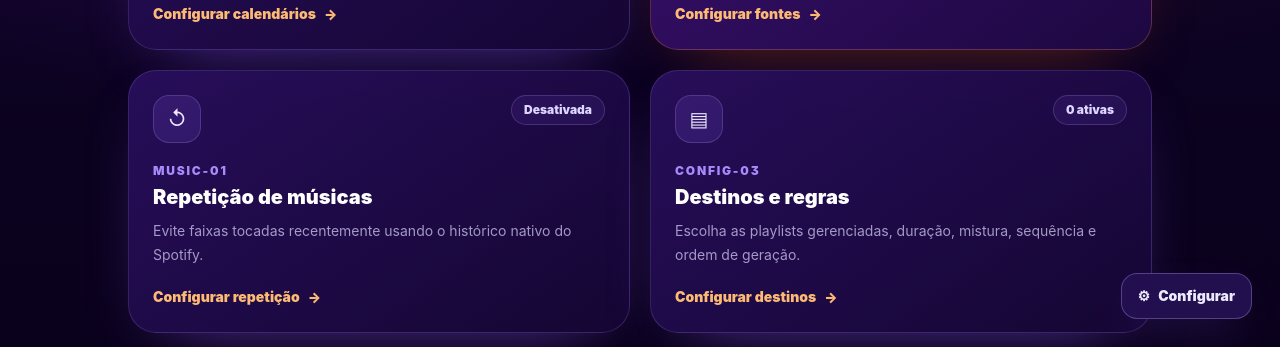
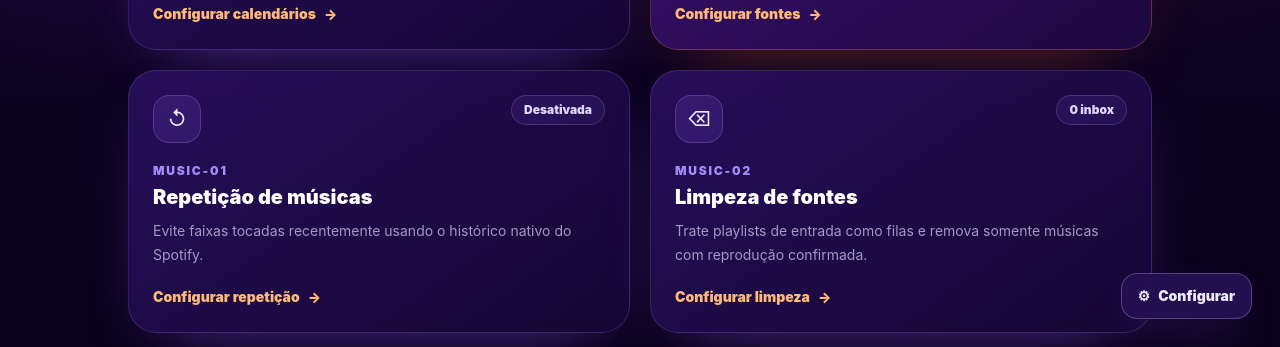
Before and after one commit to marksborn/sonoriza, a Next.js app: page /dashboard/configuracao in a window 1280 px wide. Shown: the part 453-800 px from the top of the page. Built offline with nearby package versions, Linux system fonts and the light colour scheme; no server answers; the database is empty; sample sign-in values are in the browser's storage.

Commit message:
feat: expose music inbox cleanup configuration (#35)

```diff
--- a/src/app/dashboard/configuracao/page.tsx
+++ b/src/app/dashboard/configuracao/page.tsx
@@ -1,3 +1,4 @@
+import { MusicSourceRetentionMode } from "@prisma/client";
 import Link from "next/link";
 import { redirect } from "next/navigation";
 
@@ -8,7 +9,8 @@ export default async function ConfigurationHubPage() {
   const session = await auth();
   if (!session?.user?.id) redirect("/");
 
-  const [calendarCount, sourceCount, targetCount, musicPolicy] = await Promise.all([
+  const [calendarCount, sourceCount, targetCount, musicPolicy, cleanupInboxCount] =
+    await Promise.all([
       prisma.calendarSelection.count({
         where: { userId: session.user.id, selected: true },
       }),
@@ -21,6 +23,12 @@ export default async function ConfigurationHubPage() {
       prisma.musicPlaybackPolicy.findUnique({
         where: { userId: session.user.id },
         select: { enabled: true, windowValue: true, windowUnit: true },
+      }),
+      prisma.sourcePlaylist.count({
+        where: {
+          userId: session.user.id,
+          musicRetentionMode: MusicSourceRetentionMode.REMOVE_AFTER_PLAYED,
+        },
       }),
     ]);
 
@@ -133,6 +141,30 @@ export default async function ConfigurationHubPage() {
           </Link>
 
           <Link
+            href="/dashboard/configuracao/limpeza"
+            className="group rounded-[1.75rem] border border-violet-400/20 bg-[linear-gradient(145deg,rgba(42,15,94,0.92),rgba(22,6,53,0.94))] p-6 shadow-[0_24px_70px_-40px_rgba(139,92,246,0.75)] transition hover:-translate-y-0.5 hover:border-violet-300/40"
+          >
+            <div className="flex items-start justify-between gap-4">
+              <span className="flex h-12 w-12 items-center justify-center rounded-2xl border border-violet-300/20 bg-violet-500/15 text-xl text-violet-100">
+                ⌫
+              </span>
+              <span className="rounded-full border border-violet-300/20 bg-violet-500/10 px-3 py-1.5 text-xs font-black text-violet-200">
+                {cleanupInboxCount} inbox
+              </span>
+            </div>
+            <p className="mt-5 text-xs font-black uppercase tracking-[0.15em] text-violet-400">
+              MUSIC-02
+            </p>
+            <h2 className="mt-1 text-xl font-black">Limpeza de fontes</h2>
+            <p className="mt-2 text-sm leading-6 text-violet-200/70">
+              Trate playlists de entrada como filas e remova somente músicas com reprodução confirmada.
+            </p>
+            <span className="mt-5 inline-flex items-center gap-2 text-sm font-black text-orange-300 transition group-hover:gap-3">
+              Configurar limpeza <span aria-hidden="true">→</span>
+            </span>
+          </Link>
+
+          <Link
             href="/dashboard/configuracao/destinos"
             className="group rounded-[1.75rem] border border-violet-400/20 bg-[linear-gradient(145deg,rgba(42,15,94,0.92),rgba(22,6,53,0.94))] p-6 shadow-[0_24px_70px_-40px_rgba(139,92,246,0.75)] transition hover:-translate-y-0.5 hover:border-violet-300/40"
           >
```
Lines whose indentation alone changed are shown as unchanged.
